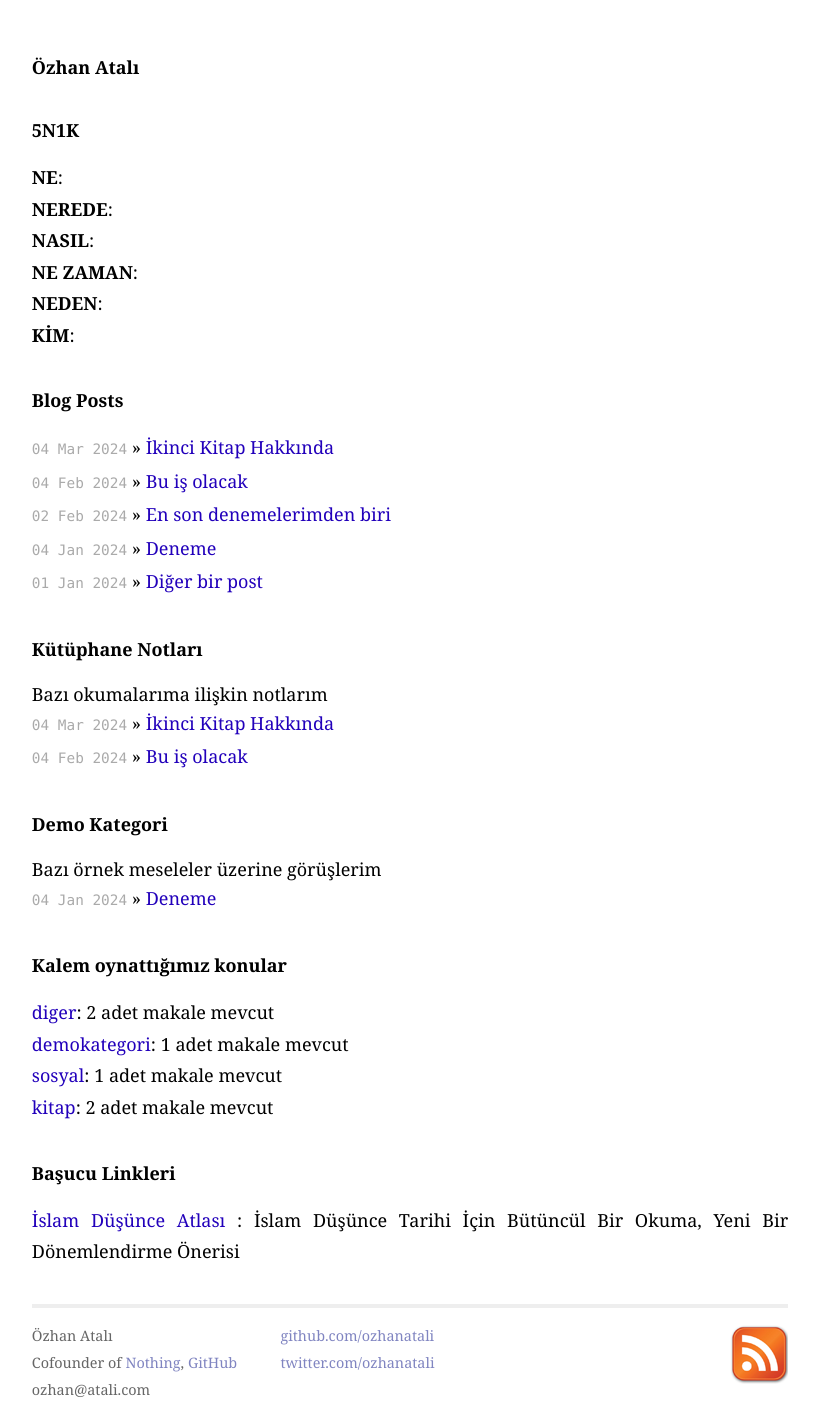
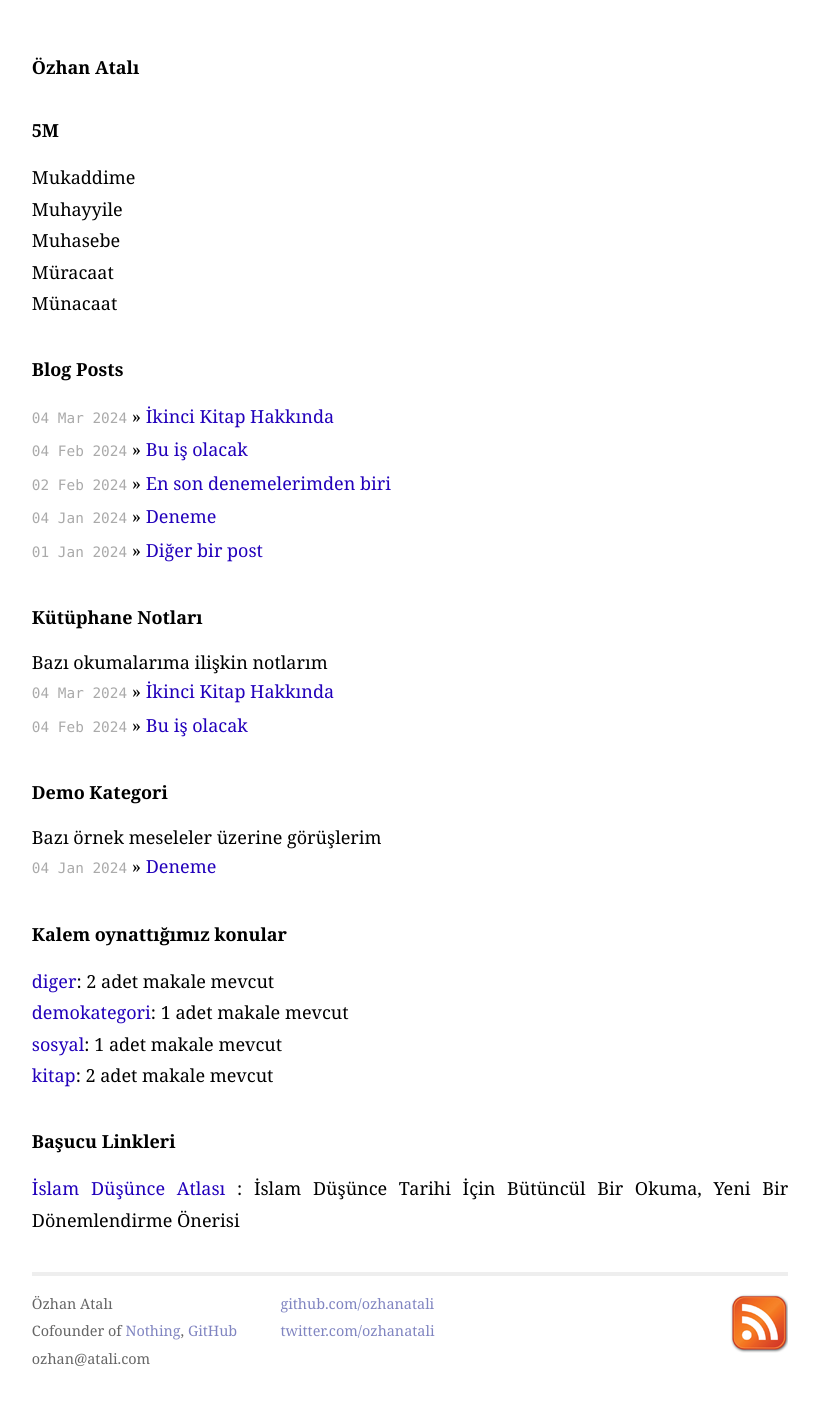
Before and after one commit to ozhanatali/ozhanatali.github.io, a Jekyll site: the page built from index.html, in a window 1280 px wide. Shown: the whole page, without its empty margins (230-1049 px from the left). Built offline with Jekyll 4.4.1, drawn with Linux system fonts in a browser that asks for light colours; after the commit the page ends 1386 px from its top, so only the background shows below that.

Commit message:
Update index.html

```diff
--- a/index.html
+++ b/index.html
@@ -14,15 +14,15 @@ title: Özhan Atalı
 
 <! –– 5N1K Girişi  ––>
 
-<h1>5N1K</h1>
+<h1>5M</h1>
    <ul class="posts">
-      <li><b>NE</b>:</li>
-      <li><b>NEREDE</b>:</li>
-      <li><b>NASIL</b>:</li>
-      <li><b>NE ZAMAN</b>:</li>
-      <li><b>NEDEN</b>:</li>
-      <li><b>KİM</b>:</li>
+      <li>Mukaddime</li>
+      <li>Muhayyile</li>
+      <li>Muhasebe</li>
+      <li>Müracaat</li>
+      <li>Münacaat</li>
    </ul>
+
 
 
   <h1>Blog Posts</h1>
```
